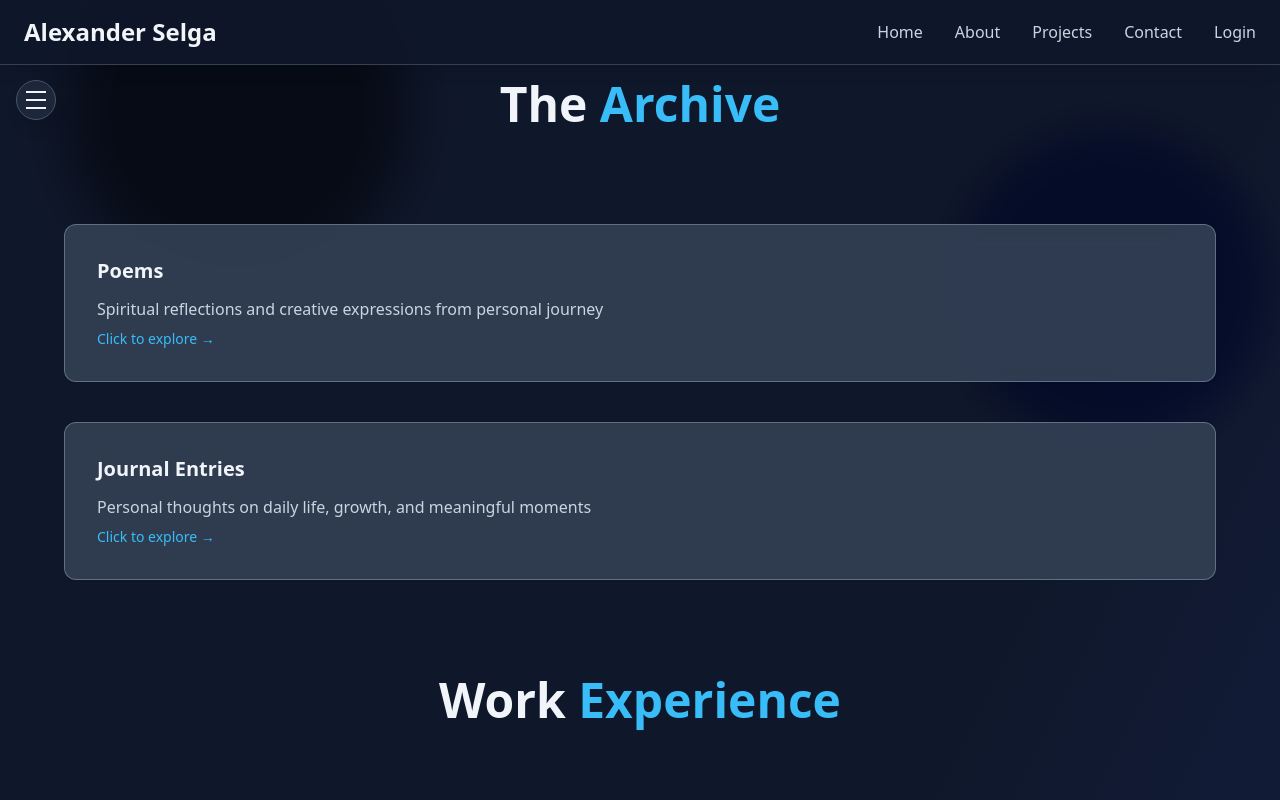
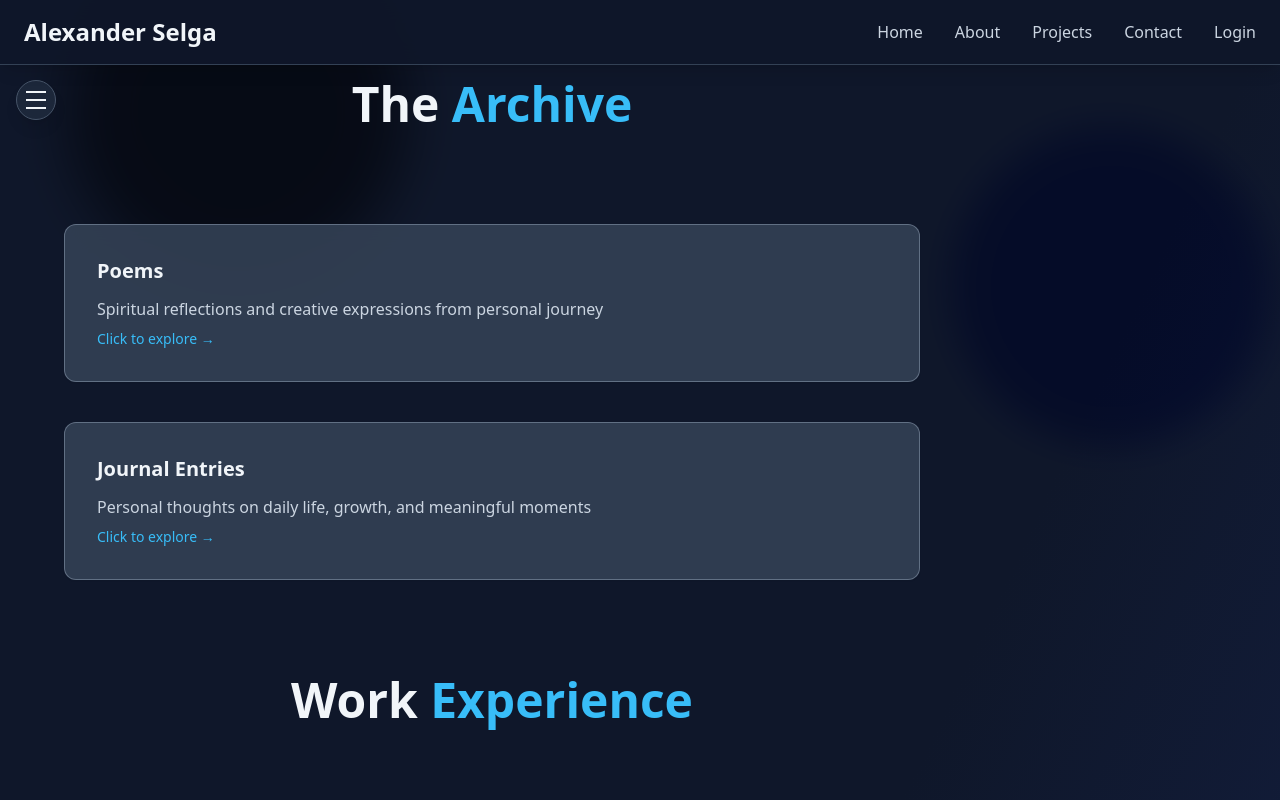
Before and after one commit to aselga96/portfolio-website, a React (Vite) app: page /projects in a window 1280 px wide. Shown: the top 800 px of the page. Built offline with nearby package versions, Linux system fonts and the light colour scheme.

Commit message:
Fix Projects page navigation bar layout - add proper grid structure for DirectorySideBar and content

```diff
--- a/src/pages/Projects.jsx
+++ b/src/pages/Projects.jsx
@@ -14,9 +14,10 @@
       </div>
 
       <div className="container mx-auto max-w-6xl relative z-10">
-        <DirectorySideBar />
+        <div className="grid grid-cols-1 lg:grid-cols-4 gap-8">
+          <DirectorySideBar />
 
-        <div className="lg:col-span-3 space-y-16 sm:space-y-20 lg:space-y-24">
+          <div className="lg:col-span-3 space-y-16 sm:space-y-20 lg:space-y-24">
           {/* Archive Section */}
           <h2 id="archive" className="text-2xl sm:text-3xl md:text-4xl lg:text-5xl font-bold text-slate-100 text-center mb-12 sm:mb-16 lg:mb-20">
             The <span className="text-royal-400">Archive</span>
@@ -144,5 +145,6 @@
         </div>
       </div>
     </div>
+  </div>
   )
 }
```
Also changed, not shown: 4 other files (tests, documents, lock files or other folders).
